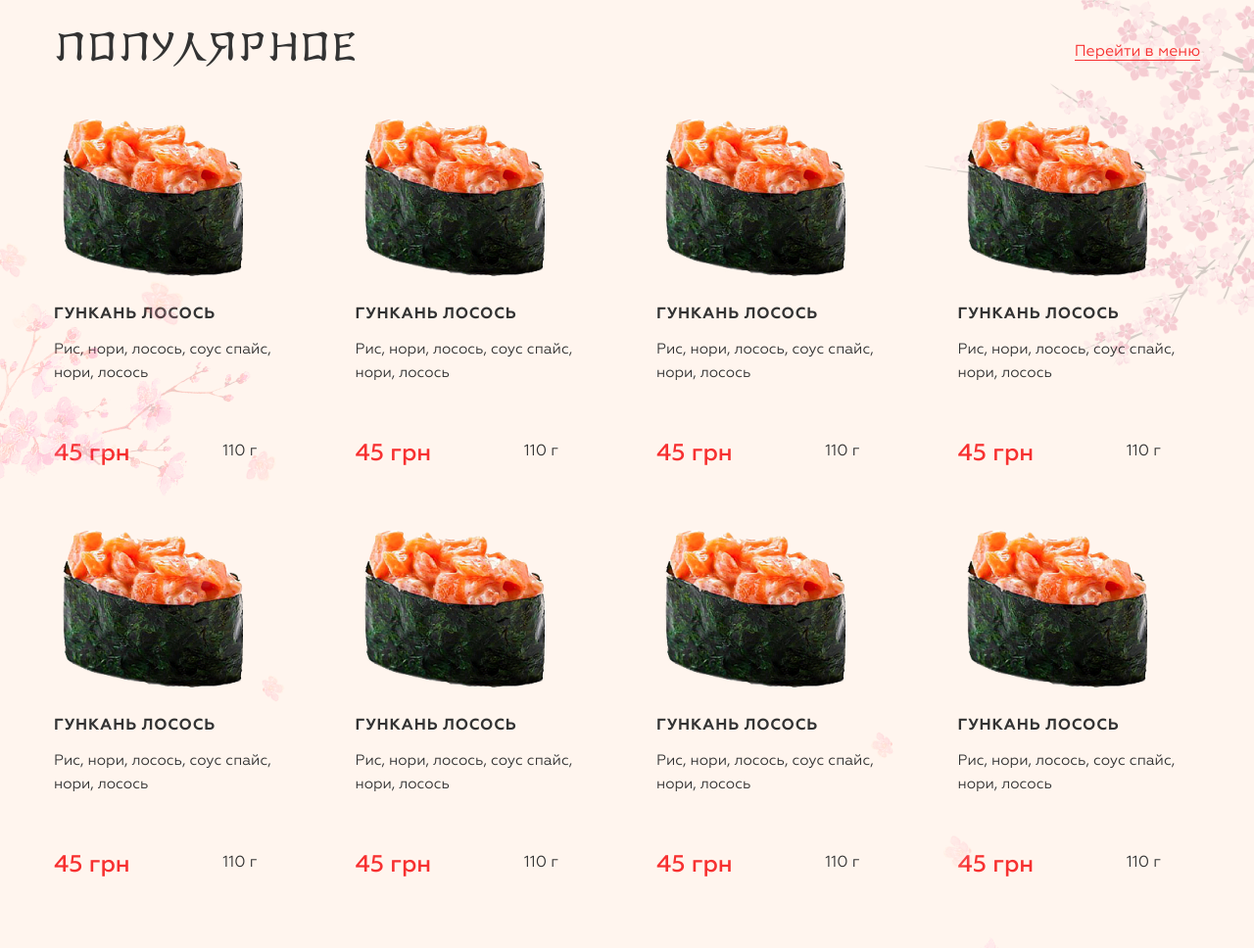
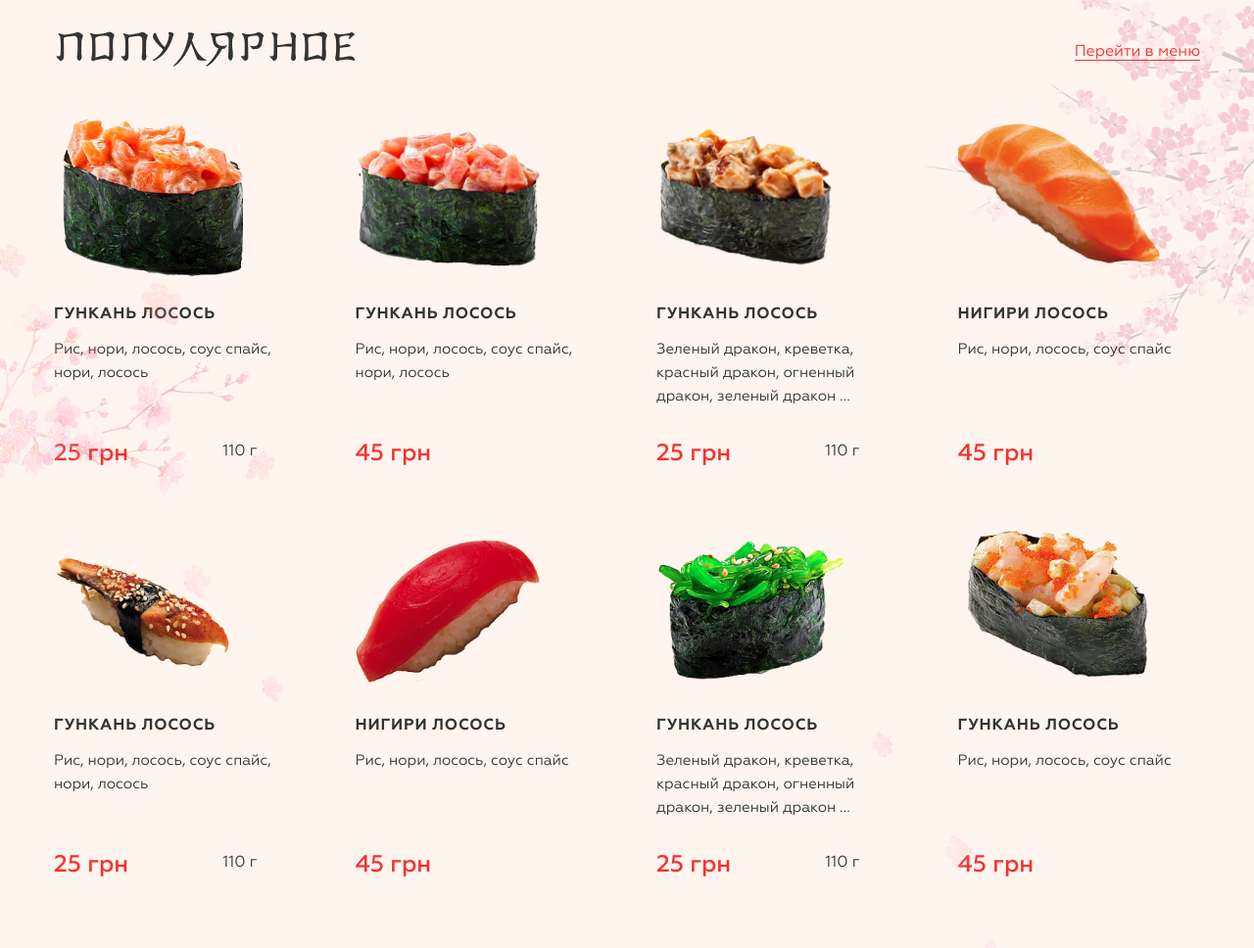
Before and after one commit to DmitryUrsa/sushinroll, a plain HTML site: page index.html in a window 1280 px wide. Shown: the part 1045-2013 px from the top of the page at 98% size. Drawn offline with Linux system fonts and the light colour scheme; files whose address does not match are found by name.

Commit message:
better visuals

```diff
--- a/index.html
+++ b/index.html
@@ -120,90 +120,86 @@
 				<div class="product-grid">
 					<a href="#" class="product-item">
 						<div class="product-item__image">
-							<img src="img/product.png" alt="">
+							<img src="img/product/product.png" alt="">
+						</div>
+						<div class="product-item__name">Гункань лосось</div>
+						<div class="product-item__desc">Рис, нори, лосось, соус спайс, нори, лосось</div>
+						<div class="product-item__meta">
+							<div class="product-item__price">25 грн</div>
+							<div class="product-item__weight">110 г</div>
+						</div>
+					</a>
+					<a href="#" class="product-item">
+						<div class="product-item__image">
+							<img src="img/product/product2.png" alt="">
 						</div>
 						<div class="product-item__name">Гункань лосось</div>
 						<div class="product-item__desc">Рис, нори, лосось, соус спайс, нори, лосось</div>
 						<div class="product-item__meta">
 							<div class="product-item__price">45 грн</div>
+						</div>
+					</a>
+					<a href="#" class="product-item">
+						<div class="product-item__image">
+							<img src="img/product/product3.png" alt="">
+						</div>
+						<div class="product-item__name">Гункань лосось</div>
+						<div class="product-item__desc">Зеленый дракон, креветка, красный дракон, огненный дракон, зеленый дракон ...</div>
+						<div class="product-item__meta">
+							<div class="product-item__price">25 грн</div>
 							<div class="product-item__weight">110 г</div>
 						</div>
 					</a>
 					<a href="#" class="product-item">
 						<div class="product-item__image">
-							<img src="img/product.png" alt="">
+							<img src="img/product/product4.png" alt="">
+						</div>
+						<div class="product-item__name">Нигири лосось</div>
+						<div class="product-item__desc">Рис, нори, лосось, соус спайс</div>
+						<div class="product-item__meta">
+							<div class="product-item__price">45 грн</div>
+						</div>
+					</a>
+					<a href="#" class="product-item">
+						<div class="product-item__image">
+							<img src="img/product/product5.png" alt="">
 						</div>
 						<div class="product-item__name">Гункань лосось</div>
 						<div class="product-item__desc">Рис, нори, лосось, соус спайс, нори, лосось</div>
 						<div class="product-item__meta">
-							<div class="product-item__price">45 грн</div>
+							<div class="product-item__price">25 грн</div>
 							<div class="product-item__weight">110 г</div>
 						</div>
 					</a>
 					<a href="#" class="product-item">
 						<div class="product-item__image">
-							<img src="img/product.png" alt="">
+							<img src="img/product/product6.png" alt="">
+						</div>
+						<div class="product-item__name">Нигири лосось</div>
+						<div class="product-item__desc">Рис, нори, лосось, соус спайс</div>
+						<div class="product-item__meta">
+							<div class="product-item__price">45 грн</div>
+						</div>
+					</a>
+					<a href="#" class="product-item">
+						<div class="product-item__image">
+							<img src="img/product/product7.png" alt="">
 						</div>
 						<div class="product-item__name">Гункань лосось</div>
-						<div class="product-item__desc">Рис, нори, лосось, соус спайс, нори, лосось</div>
+						<div class="product-item__desc">Зеленый дракон, креветка, красный дракон, огненный дракон, зеленый дракон ...</div>
 						<div class="product-item__meta">
-							<div class="product-item__price">45 грн</div>
+							<div class="product-item__price">25 грн</div>
 							<div class="product-item__weight">110 г</div>
 						</div>
 					</a>
 					<a href="#" class="product-item">
 						<div class="product-item__image">
-							<img src="img/product.png" alt="">
+							<img src="img/product/product8.png" alt="">
 						</div>
 						<div class="product-item__name">Гункань лосось</div>
-						<div class="product-item__desc">Рис, нори, лосось, соус спайс, нори, лосось</div>
+						<div class="product-item__desc">Рис, нори, лосось, соус спайс</div>
 						<div class="product-item__meta">
 							<div class="product-item__price">45 грн</div>
-							<div class="product-item__weight">110 г</div>
-						</div>
-					</a>
-					<a href="#" class="product-item">
-						<div class="product-item__image">
-							<img src="img/product.png" alt="">
-						</div>
-						<div class="product-item__name">Гункань лосось</div>
-						<div class="product-item__desc">Рис, нори, лосось, соус спайс, нори, лосось</div>
-						<div class="product-item__meta">
-							<div class="product-item__price">45 грн</div>
-							<div class="product-item__weight">110 г</div>
-						</div>
-					</a>
-					<a href="#" class="product-item">
-						<div class="product-item__image">
-							<img src="img/product.png" alt="">
-						</div>
-						<div class="product-item__name">Гункань лосось</div>
-						<div class="product-item__desc">Рис, нори, лосось, соус спайс, нори, лосось</div>
-						<div class="product-item__meta">
-							<div class="product-item__price">45 грн</div>
-							<div class="product-item__weight">110 г</div>
-						</div>
-					</a>
-					<a href="#" class="product-item">
-						<div class="product-item__image">
-							<img src="img/product.png" alt="">
-						</div>
-						<div class="product-item__name">Гункань лосось</div>
-						<div class="product-item__desc">Рис, нори, лосось, соус спайс, нори, лосось</div>
-						<div class="product-item__meta">
-							<div class="product-item__price">45 грн</div>
-							<div class="product-item__weight">110 г</div>
-						</div>
-					</a>
-					<a href="#" class="product-item">
-						<div class="product-item__image">
-							<img src="img/product.png" alt="">
-						</div>
-						<div class="product-item__name">Гункань лосось</div>
-						<div class="product-item__desc">Рис, нори, лосось, соус спайс, нори, лосось</div>
-						<div class="product-item__meta">
-							<div class="product-item__price">45 грн</div>
-							<div class="product-item__weight">110 г</div>
 						</div>
 					</a>
 				</div>
@@ -233,7 +229,7 @@
 			</div>
 		</section>
 
-		<section id="slide-in-third" class="section-slide section-reviews section-padding-top sakura sakura-5 sakura-6">
+		<section id="slide-in-third" class="section-reviews section-padding-top sakura sakura-5 sakura-6">
 			<div class="container">
 				<div class="heading-line">
 					<h2 class="styled-header">Отзывы</h2>
@@ -551,9 +547,9 @@
 			if ($(this).scrollTop() > slidePos2 - 400) {
 				$('#slide-in-second').addClass('animated slideInUp slow');
 			}
-			if ($(this).scrollTop() > slidePos3 - 400) {
-				$('#slide-in-third').addClass('animated slideInUp slow');
-			}
+			//if ($(this).scrollTop() > slidePos3 - 400) {
+			//	$('#slide-in-third').addClass('animated slideInUp slow');
+			//}
 		});
 	</script>
 </body>
--- a/scss/main.scss
+++ b/scss/main.scss
@@ -525,7 +525,6 @@ b, strong {
 	margin-top: 60px;
 	padding-top: 40px;
 	padding-bottom: 40px;
-	background: #fff5ee;
 	position: relative;
 	.main-menu ul>li>a {
 		padding-left: 20px;
```
Also changed, not shown: css/main.min.css, img/@1x/preview.jpg (deleted), img/@2x/preview.jpg (deleted), img/_src/preview.jpg (deleted), img/product.jpg (deleted), img/product/product.png (renamed from img/product.png), img/product/product2.png (added), img/product/product3.png (added), img/product/product4.png (added), img/product/product5.png (added), img/product/product6.png (added), img/product/product7.png (added), img/product/product8.png (added).
